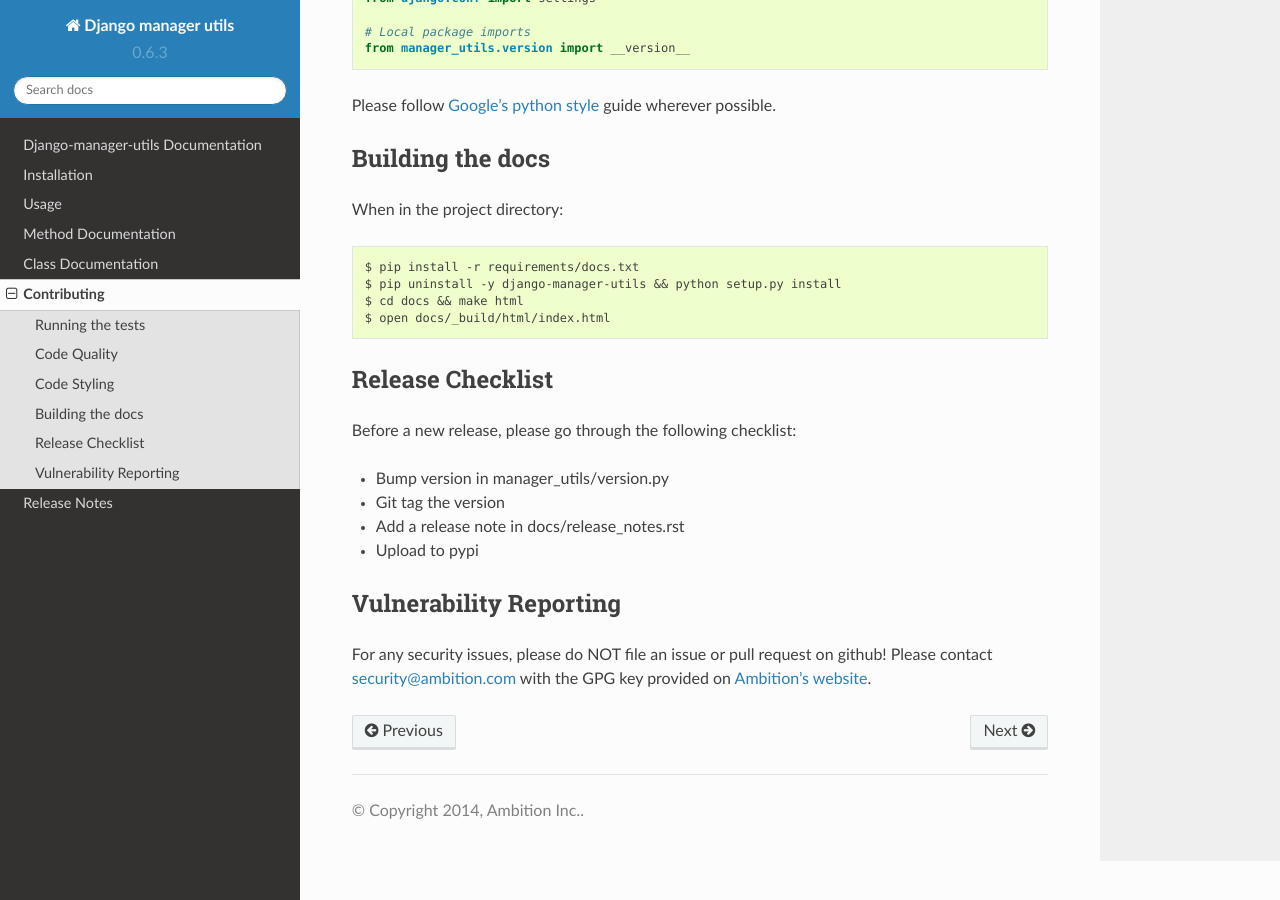
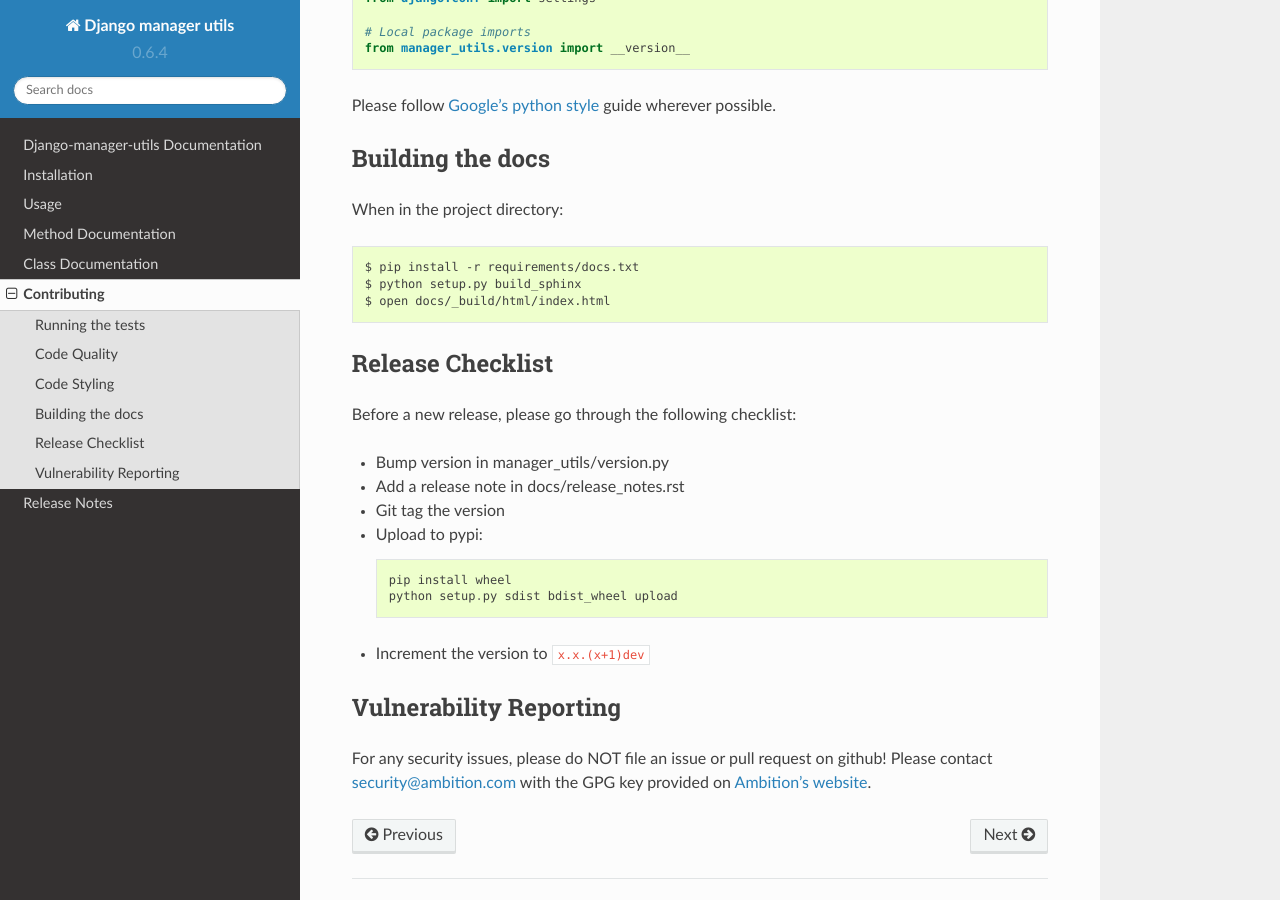
Before and after one commit to ambitioninc/django-manager-utils, a Sphinx documentation site: the page built from docs/contributing.rst, in a window 1280 px wide and 900 px high, scrolled down 1046 px. Built offline with Sphinx 7.4.7 and the Read the Docs theme 2.0.0, drawn with Linux system fonts in a browser that asks for light colours.

Commit message:
fix bulk_create args, bump version to 0.6.4

```diff
--- a/docs/contributing.rst
+++ b/docs/contributing.rst
@@ -61,8 +61,7 @@
 When in the project directory::
 
     $ pip install -r requirements/docs.txt
-    $ pip uninstall -y django-manager-utils && python setup.py install
-    $ cd docs && make html
+    $ python setup.py build_sphinx
     $ open docs/_build/html/index.html
 
 Release Checklist
@@ -71,9 +70,15 @@
 Before a new release, please go through the following checklist:
 
 * Bump version in manager_utils/version.py
+* Add a release note in docs/release_notes.rst
 * Git tag the version
-* Add a release note in docs/release_notes.rst
-* Upload to pypi
+* Upload to pypi::
+
+    pip install wheel
+    python setup.py sdist bdist_wheel upload
+
+* Increment the version to ``x.x.(x+1)dev``
+
 
 Vulnerability Reporting
 -----------------------
--- a/docs/release_notes.rst
+++ b/docs/release_notes.rst
@@ -1,5 +1,10 @@
 Release Notes
 =============
+
+v0.6.4
+------
+
+* Fixed ``.bulk_create()`` argument error
 
 v0.6.1
 ------
--- a/manager_utils/version.py
+++ b/manager_utils/version.py
@@ -1 +1 @@
-__version__ = '0.6.3'
+__version__ = '0.6.4'
--- a/setup.py
+++ b/setup.py
@@ -40,6 +40,7 @@
         'django-query-builder>=0.5.6',
     ],
     tests_require=[
+        'coverage',
         'mock',
         'psycopg2',
         'django-nose',
```
Also changed, not shown: setup.cfg (+9 -1 lines), .travis.yml, 1 other file.
